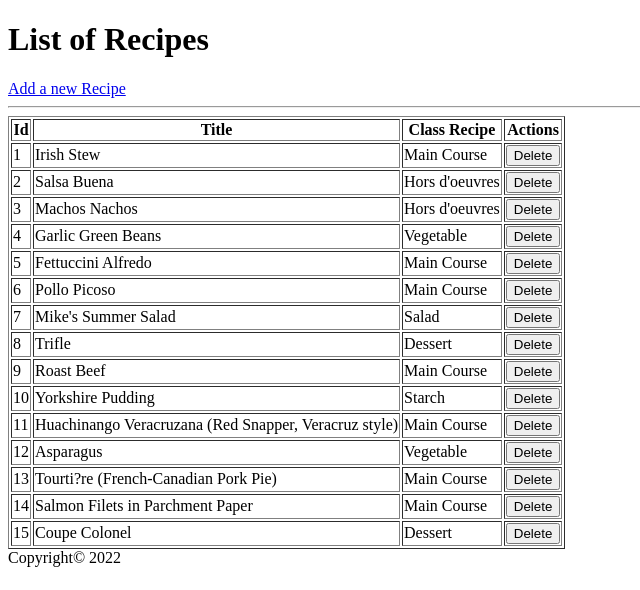
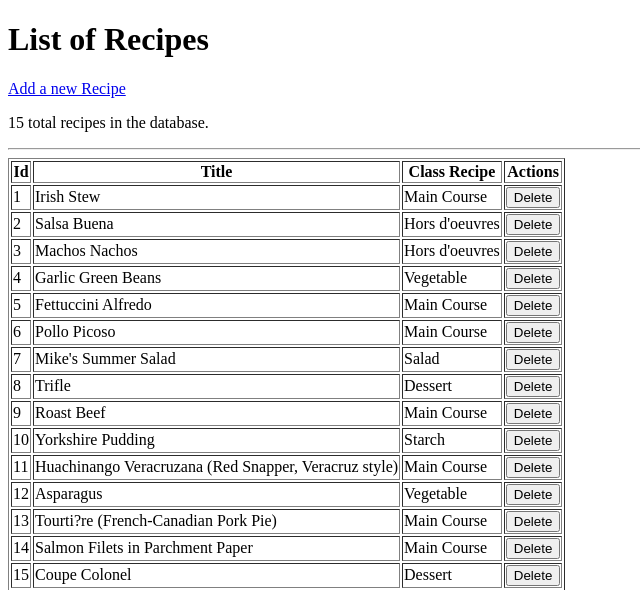
Before and after one commit to augustoqa/recipes-app-php, a PHP site: page /recipes in a window 1280 px wide. Shown: the top 590 px of the page, without its empty margins (0-640 px from the left). Run offline with PHP 8.4, Linux system fonts and the light colour scheme; data comes from the database, SQL or seed files in the repository.

Commit message:
Structure-TotalRecipes

```diff
--- /dev/null
+++ b/includes/DatabaseFunctions.php
@@ -0,0 +1,10 @@
+<?php
+
+function totalRecipes($database)
+{
+	$stmt = $database->prepare('SELECT COUNT(*) AS `total` FROM `recipes`');
+	$stmt->execute();
+	$row = $stmt->fetch(PDO::FETCH_ASSOC);
+
+	return $row['total'];
+}
--- a/public/recipes.php
+++ b/public/recipes.php
@@ -2,6 +2,7 @@
 
 try {
 	include __DIR__ . '/../includes/DatabaseConnection.php';
+	include __DIR__ . '/../includes/DatabaseFunctions.php';
 
 	$sql = 'SELECT `recipes`.`id`, `recipes`.`title`, `recipe_classes`.`description`
 				FROM `recipes` INNER JOIN `recipe_classes`
@@ -10,6 +11,8 @@ try {
 	$stmt = $pdo->prepare($sql);
 	$stmt->execute();
 	$recipes = $stmt->fetchAll(PDO::FETCH_ASSOC);
+
+	$totalRecipes = totalRecipes($pdo);
 
 	$title = 'List of Recipes';
 
--- a/templates/recipes/recipes.html.php
+++ b/templates/recipes/recipes.html.php
@@ -1,4 +1,5 @@
 <a href="addrecipe.php">Add a new Recipe</a>
+<p><?= $totalRecipes ?> total recipes in the database.</p>
 <hr />
 <table border="1">
 	<thead>
```
